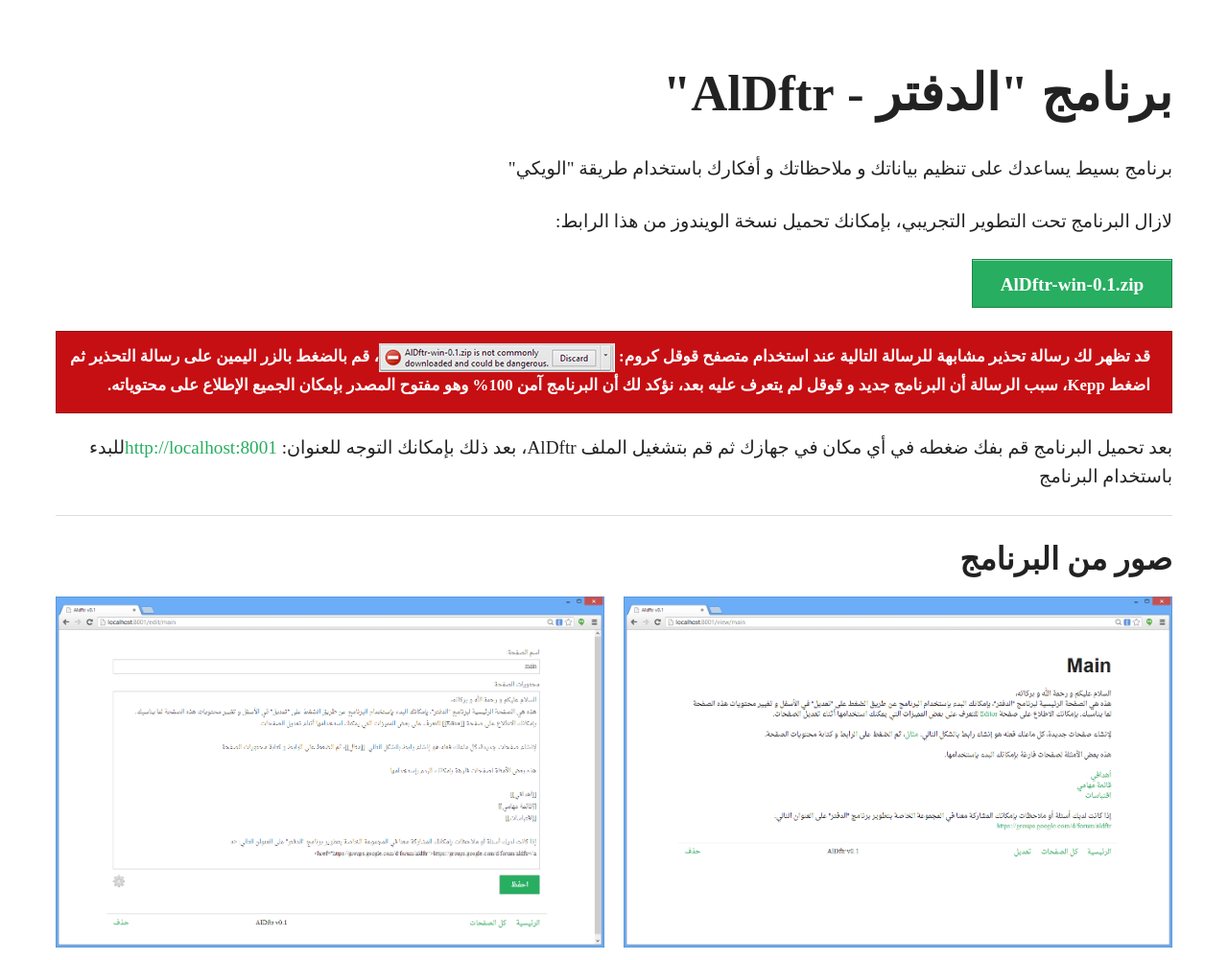
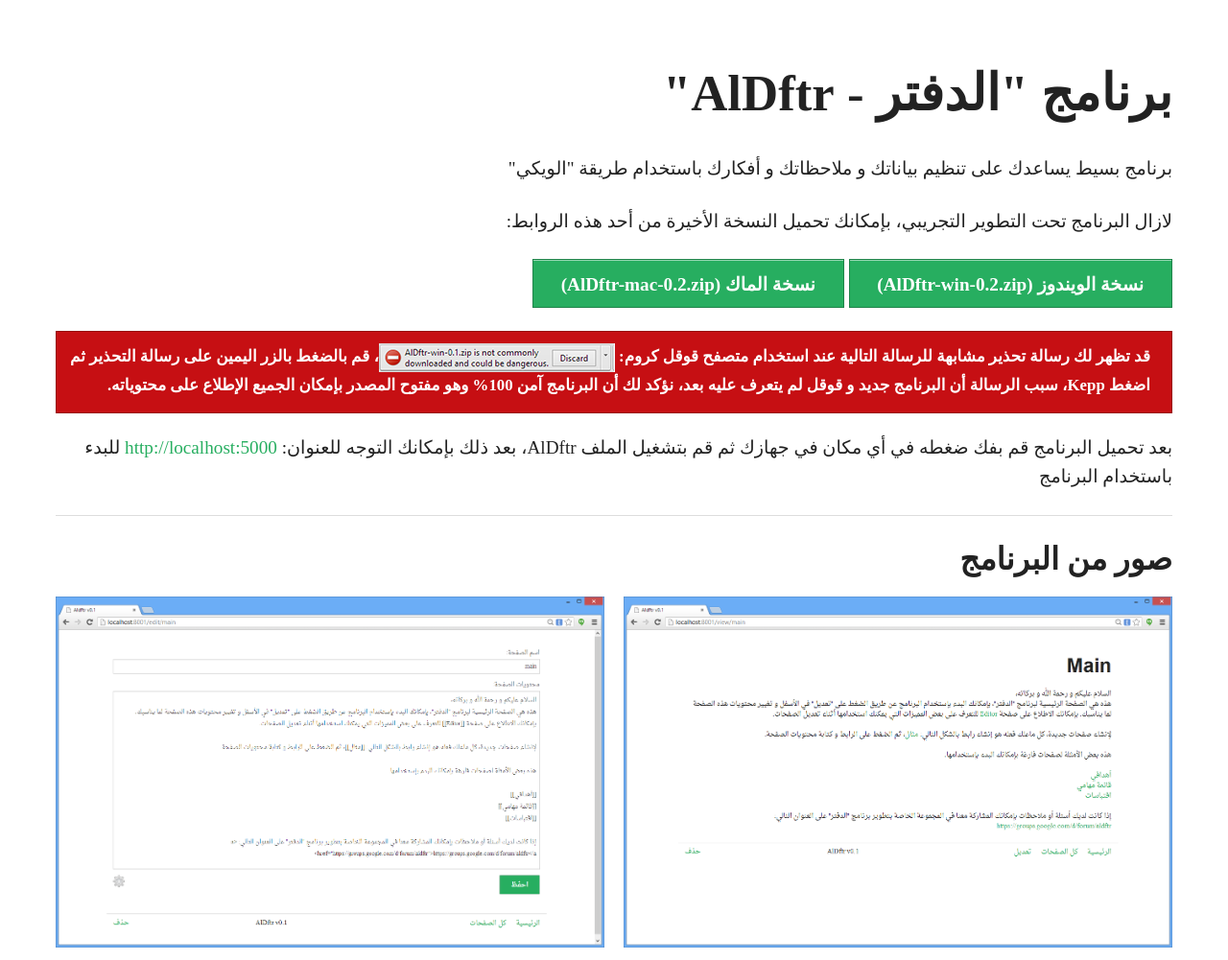
Before and after one commit to mznmel/AlDftr, a plain HTML site: page alDftr.com/index.html in a window 1280 px wide. Shown: the top 1001 px of the page at 96% size. Drawn offline with Linux system fonts and the light colour scheme; a web font is replaced by a local one.

Commit message:
Updated website.

```diff
--- a/alDftr.com/index.html
+++ b/alDftr.com/index.html
@@ -14,12 +14,13 @@
     <div class="small-12 columns">
         <h1>برنامج "الدفتر - AlDftr"</h1>
         <p>برنامج بسيط يساعدك على تنظيم بياناتك و ملاحظاتك و أفكارك باستخدام طريقة "الويكي"</p>
-        <p>لازال البرنامج تحت التطوير التجريبي، بإمكانك تحميل نسخة الويندوز من هذا الرابط:</p>
-        <a class="button" href="http://aldftr.com/bin-dist/win/AlDftr-win-0.1.zip">AlDftr-win-0.1.zip</a>
+        <p>لازال البرنامج تحت التطوير التجريبي، بإمكانك تحميل النسخة الأخيرة من أحد هذه الروابط:</p>
+        <a class="button" href="http://aldftr.com/bin-dist/0.2/AlDftr-win-0.2.zip">نسخة الويندوز (AlDftr-win-0.2.zip)</a>
+        <a class="button" href="http://aldftr.com/bin-dist/0.2/AlDftr-mac-0.2.zip">نسخة الماك (AlDftr-mac-0.2.zip)</a>
         <div class="alert-box alert">
             قد تظهر لك رسالة تحذير مشابهة للرسالة التالية عند استخدام متصفح قوقل كروم: <img src="static/google-chrome-alert.png">، قم بالضغط بالزر اليمين على رسالة التحذير ثم اضغط Kepp، سبب الرسالة أن البرنامج جديد و قوقل لم يتعرف عليه بعد، نؤكد لك أن البرنامج آمن 100% وهو مفتوح المصدر بإمكان الجميع الإطلاع على محتوياته.
         </div>
-        <p>بعد تحميل البرنامج قم بفك ضغطه في أي مكان في جهازك ثم قم بتشغيل الملف AlDftr، بعد ذلك بإمكانك التوجه للعنوان: <a href="http://localhost:8001">http://localhost:8001</a>للبدء باستخدام البرنامج</p>
+        <p>بعد تحميل البرنامج قم بفك ضغطه في أي مكان في جهازك ثم قم بتشغيل الملف AlDftr، بعد ذلك بإمكانك التوجه للعنوان: <a href="http://localhost:5000">http://localhost:5000</a> للبدء باستخدام البرنامج</p>
         <hr>
 
         <h3>صور من البرنامج</h3>
```
